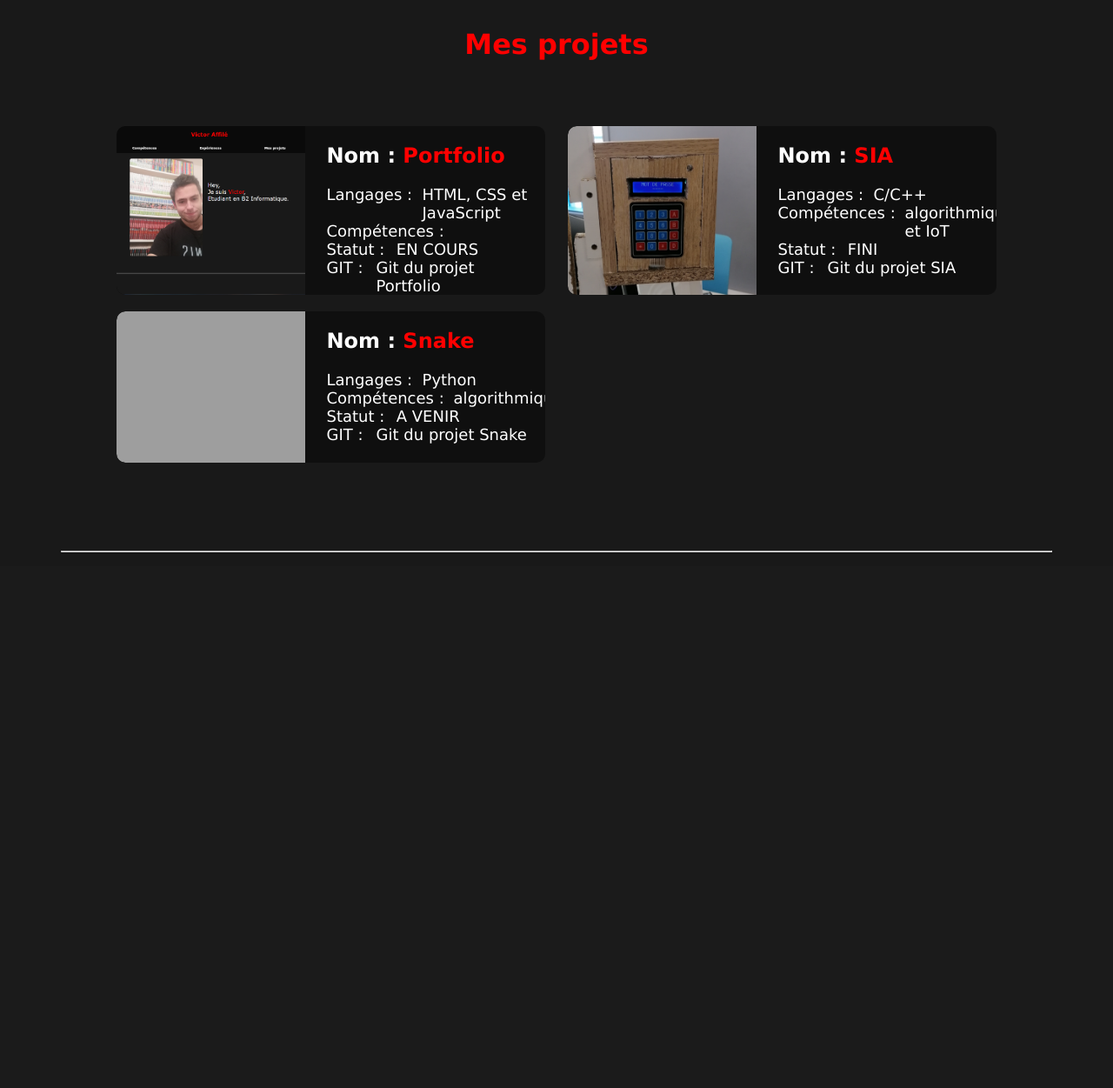
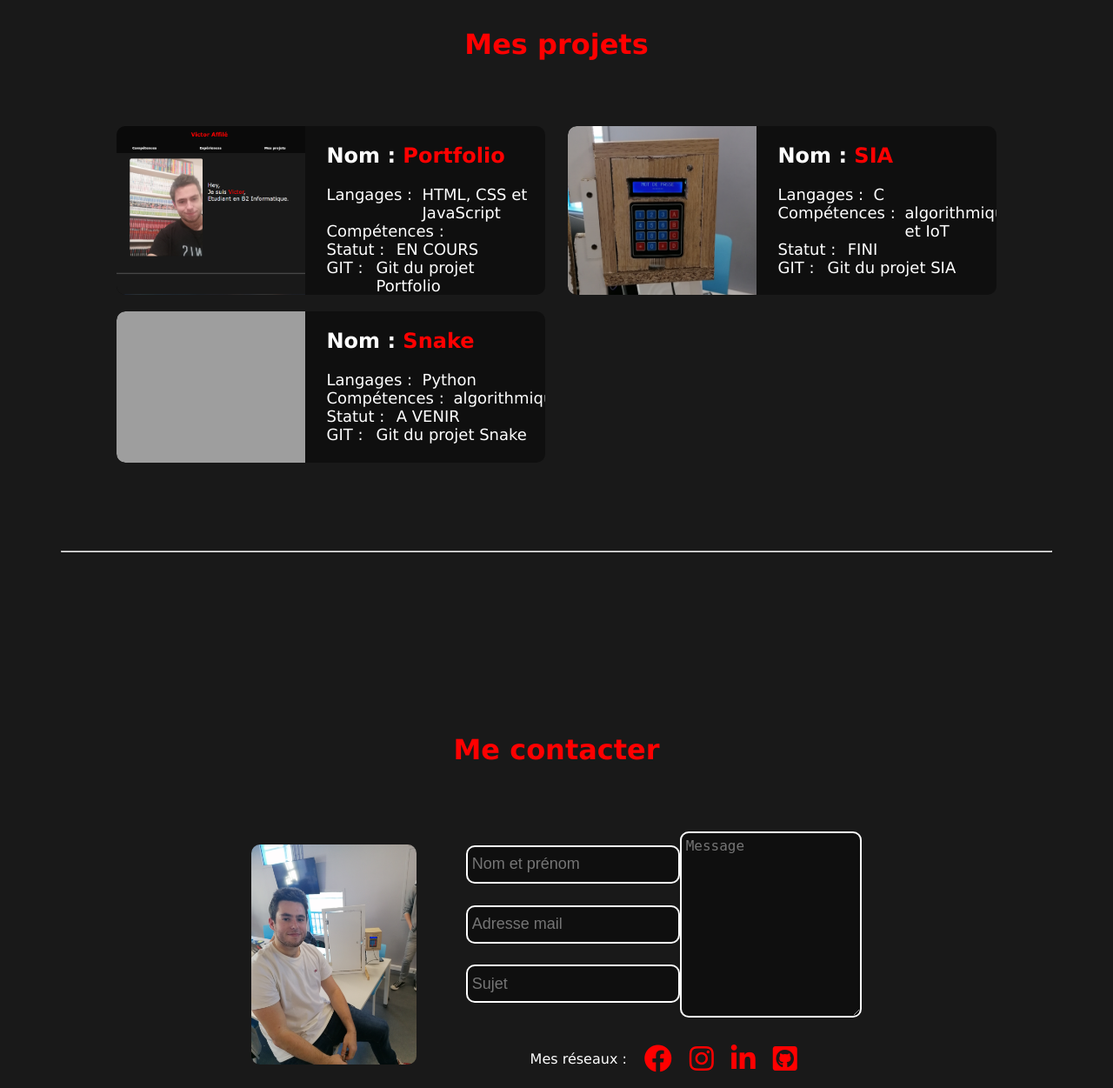
Before and after one commit to VicAffile/cv, a PHP site: page / in a window 1280 px wide. Shown: the part 4120-5371 px from the top of the page at 87% size. Before the commit the page ends 4755 px from the top, so only its background shows below. Run offline with PHP 8.4, Linux system fonts and the light colour scheme; some libraries are stand-ins or nearby versions; grey boxes are pictures that could not be loaded.

Commit message:
contact proto

```diff
--- a/css/contact.css
+++ b/css/contact.css
@@ -0,0 +1,146 @@
+form {
+    width: 100%;
+    border-radius: 10px;
+    display: flex;
+    flex-direction: row;
+    flex-wrap: nowrap;
+    justify-content: space-around;
+    align-items: center;
+    font-family: Helvetica;
+}
+
+input+input {
+    margin-top: 10%;
+}
+
+.input {
+    height: 100%;
+    display: flex;
+    flex-direction: column;
+    flex-wrap: nowrap;
+    justify-content: space-around;
+    align-items: center;
+}
+
+input {
+    padding: 5px;
+    width: 3fr;
+    height: 30px;
+    border: solid white 2px;
+    border-radius: 10px;
+    background-color: rgba(0, 0, 0, 0.4);
+    color: white;
+    font-size: large;
+}
+
+textarea {
+    padding: 5px;
+    width: 300px;
+    height: 200px;
+    border: solid white 2px;
+    border-radius: 10px;
+    background-color: rgba(0, 0, 0, 0.4);
+    color: white;
+    font-size: large;
+    text-align: justify;
+}
+
+#carte {
+    width: 300px;
+    height: 250px;
+    border: solid white 2px;
+    border-radius: 10px;
+    background-color: white;
+}
+
+#contact_flex {
+    width: 60%;
+    height: 70%;
+    display: flex;
+    flex-direction: row;
+    flex-wrap: nowrap;
+    justify-content: space-around;
+    align-items: center;
+}
+
+#contact_grid {
+    width: 60%;
+    display: flex;
+    flex-direction: column;
+    flex-wrap: nowrap;
+    justify-content: space-around;
+    align-items: center;
+}
+
+#contact_image {
+    width: 25%;
+    height: auto;
+}
+
+#contact_image img {
+    width: 100%;
+    height: auto;
+    object-fit: cover;
+}
+
+#facebook {
+    color: var(--couleur-speciale);
+    font-family: "Font Awesome 5 Brands";
+    font-size: xx-large;
+}
+
+#facebook::before {
+    content: "\f09a";
+}
+
+#git {
+    color: var(--couleur-speciale);
+    font-family: "Font Awesome 5 Brands";
+    font-size: xx-large;
+}
+
+#git::before {
+    content: "\f092";
+}
+
+#instagram {
+    color: var(--couleur-speciale);
+    font-family: "Font Awesome 5 Brands";
+    font-size: xx-large;
+}
+
+#instagram::before {
+    content: "\f16d";
+}
+
+#linkedin {
+    color: var(--couleur-speciale);
+    font-family: "Font Awesome 5 Brands";
+    font-size: xx-large;
+}
+
+#linkedin::before {
+    content: "\f0e1";
+}
+
+#reseau {
+    width: 100%;
+    margin-top: 5%;
+    display: flex;
+    flex-direction: row;
+    flex-wrap: nowrap;
+    justify-content: center;
+    align-items: center;
+}
+
+#reseau a {
+    margin-left: 20px;
+}
+
+#reseau div {
+    display: flex;
+    flex-direction: row;
+    flex-wrap: nowrap;
+    justify-content: space-between;
+    align-items: flex-start;
+}
--- a/css/presentation.css
+++ b/css/presentation.css
@@ -29,6 +29,7 @@
     object-fit: contain;
 }
 
-#presentation_premiere_balise {
+#presentation_premiere_balise,
+#presentation_premiere_balise+p {
     margin-top: 180px;
 }
--- a/index.html
+++ b/index.html
@@ -280,7 +280,7 @@
                             Langages :
                         </p>
                         <p>
-                            C/C++
+                            C
                         </p>
                     </div>
                     <div>
@@ -355,7 +355,42 @@
 
     <hr>
 
-    <section id="contact" class="article"></section>
+    <section id="contact" class="article">
+
+        <h1>Me contacter</h1>
+
+        <div id="contact_flex">
+
+            <div id="contact_image">
+                <img src="photo/IMG_20210319_142224.jpg" alt="bg avant une presentation" />
+            </div>
+
+            <div id="contact_grid">
+
+                <form>
+                    <div class="input">
+                        <input type="text" name="nom" placeholder="Nom et prénom" />
+                        <input type="email" name="adresse_mail" placeholder="Adresse mail" />
+                        <input type="text" name="sujet" placeholder="Sujet" />
+                    </div>
+                    <textarea name="message" placeholder="Message"></textarea>
+                </form>
+
+                <div id="reseau">
+                    <p>Mes réseaux :</p>
+                    <div>
+                        <a id="facebook"></a>
+                        <a id="instagram"></a>
+                        <a id="linkedin"></a>
+                        <a id="git"></a>
+                    </div>
+                </div>
+
+            </div>
+
+        </div>
+
+    </section>
 
     <script src="main.js"></script>
 
```
